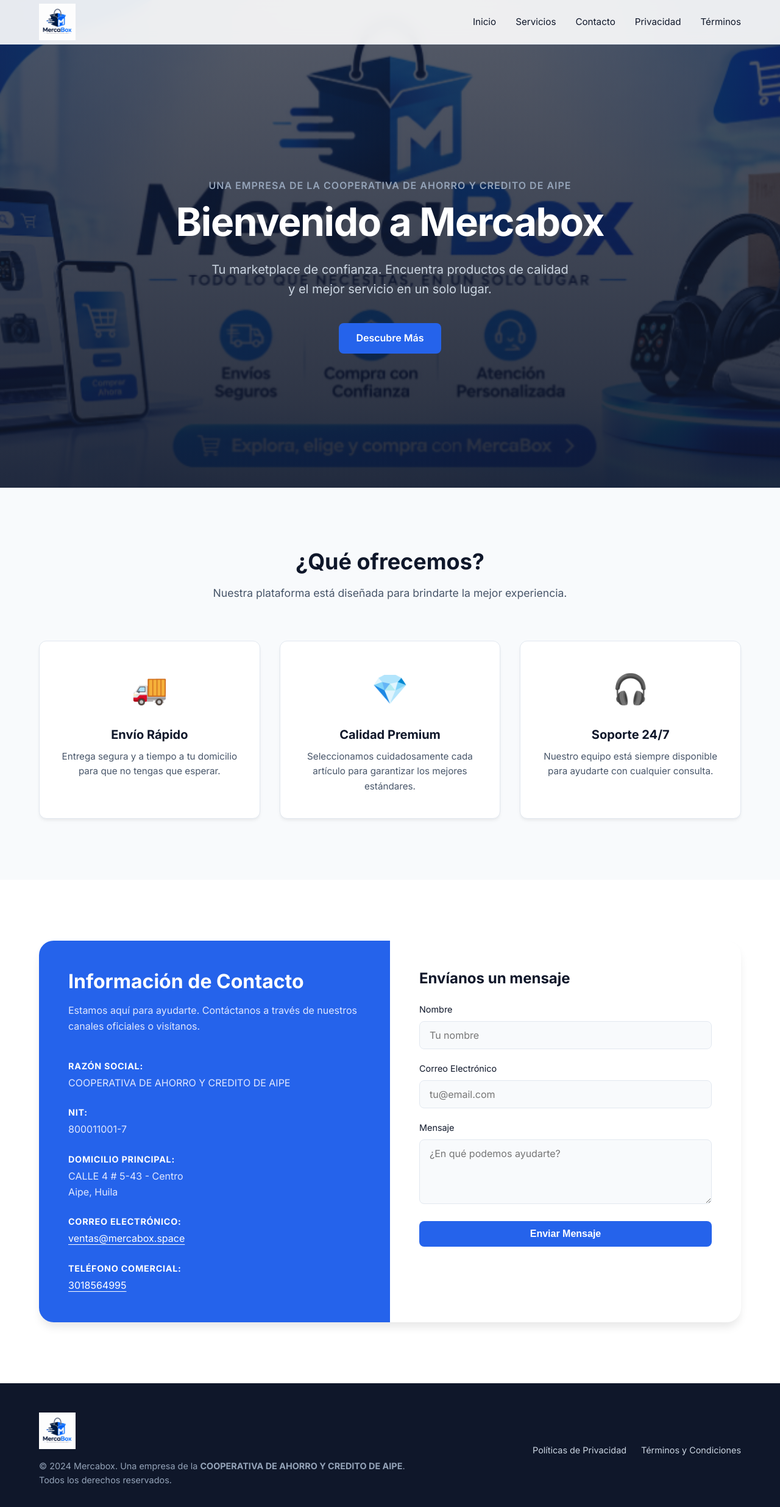
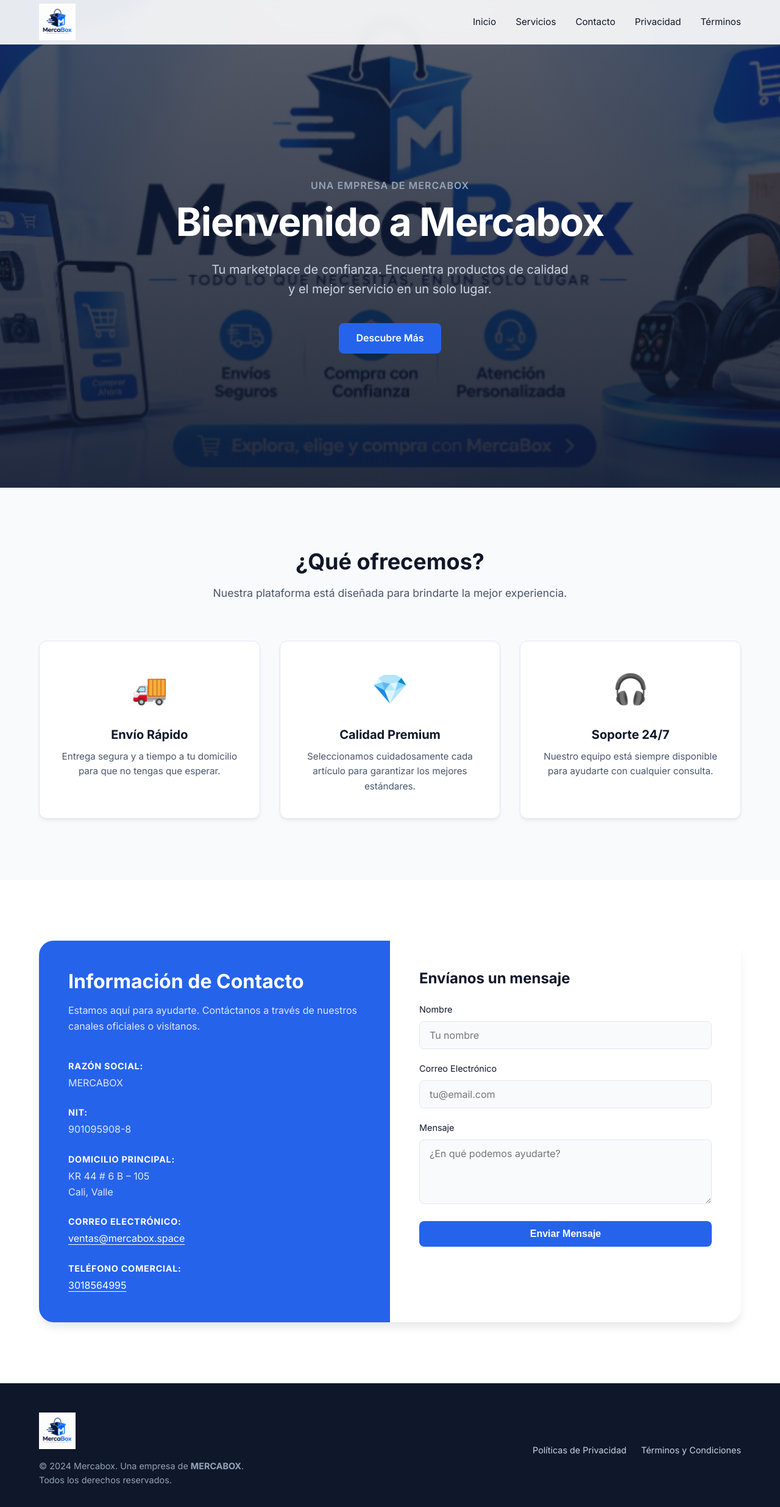
Before and after one commit to muchasventas2026logi-ctrl/mercabox, a plain HTML site: page index.html in a window 1280 px wide. Shown: the whole page at 61% size. Drawn offline with Linux system fonts and the light colour scheme.

Commit message:
Update index.html

```diff
--- a/index.html
+++ b/index.html
@@ -44,7 +44,7 @@
         <div class="hero-bg" style="background-image: url('PORTADA.png');"></div>
         <div class="hero-overlay"></div>
         <div class="container hero-content">
-            <p style="font-size: 1rem; color: #94a3b8; margin-bottom: 8px; font-weight: 600; text-transform: uppercase; letter-spacing: 1px;">Una empresa de la COOPERATIVA DE AHORRO Y CREDITO DE AIPE</p>
+            <p style="font-size: 1rem; color: #94a3b8; margin-bottom: 8px; font-weight: 600; text-transform: uppercase; letter-spacing: 1px;">Una empresa de MERCABOX</p>
             <h1>Bienvenido a Mercabox</h1>
             <p>Tu marketplace de confianza. Encuentra productos de calidad y el mejor servicio en un solo lugar.</p>
             <a href="#servicios" class="btn btn-primary">Descubre Más</a>
@@ -88,13 +88,13 @@
 
                     <ul class="contact-list">
                         <li>
-                            <strong>Razón Social:</strong> COOPERATIVA DE AHORRO Y CREDITO DE AIPE
+                            <strong>Razón Social:</strong> MERCABOX
                         </li>
                         <li>
-                            <strong>NIT:</strong> 800011001-7
+                            <strong>NIT:</strong> 901095908-8
                         </li>
                         <li>
-                            <strong>Domicilio Principal:</strong> CALLE 4 # 5-43 - Centro<br>Aipe, Huila
+                            <strong>Domicilio Principal:</strong> KR 44 # 6 B – 105<br>Cali, Valle
                         </li>
                         <li>
                             <strong>Correo Electrónico:</strong> <a href="mailto:ventas@mercabox.space">ventas@mercabox.space</a>
@@ -131,7 +131,7 @@
         <div class="container footer-content">
             <div class="footer-brand">
                 <img src="FOTO PERFIL.png" alt="Mercabox Logo" class="footer-logo">
-                <p>&copy; 2024 Mercabox. Una empresa de la <strong>COOPERATIVA DE AHORRO Y CREDITO DE AIPE</strong>.<br>Todos los derechos reservados.</p>
+                <p>&copy; 2024 Mercabox. Una empresa de  <strong>MERCABOX</strong>.<br>Todos los derechos reservados.</p>
             </div>
             <div class="footer-links">
                 <a href="politicas-privacidad.html">Políticas de Privacidad</a>
```
